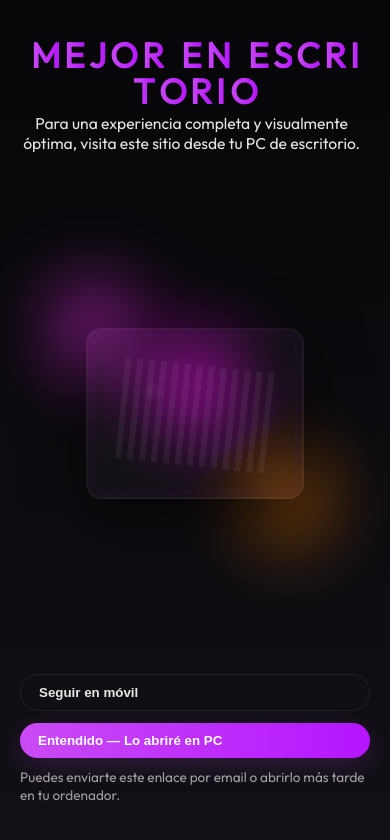
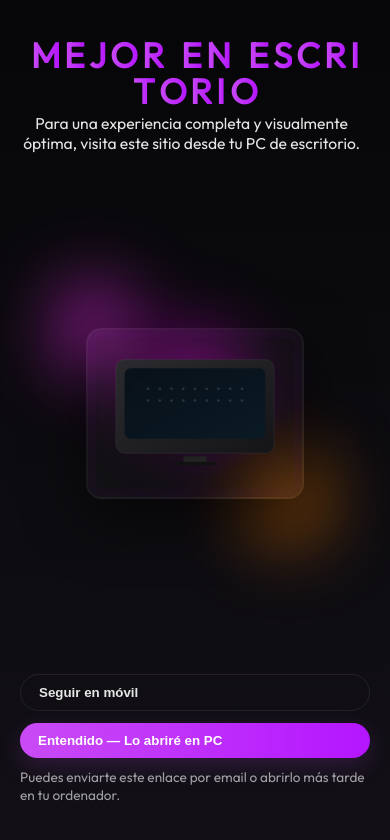
Before and after one commit to Julian-Enable/portfolio-react, a React (Vite) app: page / in a window 390 px wide. Shown: the top 840 px of the page. Built offline with nearby package versions, Linux system fonts and the light colour scheme.

Commit message:
Replace monitor dots with SVG mockup in MobileNotice
Replaces the CSS-based dot pattern in the MobileNotice component with a new SVG monitor mockup for improved visuals and consistency. Updates the CSS to style the SVG and adds a fallback pattern for very small devices.

```diff
--- a/src/components/MobileNotice/MobileNotice.css
+++ b/src/components/MobileNotice/MobileNotice.css
@@ -83,12 +83,25 @@
   overflow: hidden;
 }
 
-.mn-dots {
-  width: 70%;
-  height: 60%;
-  background-image: radial-gradient(circle at 20% 30%, rgba(255,255,255,0.06) 0%, transparent 8%), repeating-linear-gradient(90deg, rgba(255,255,255,0.06) 0 6px, transparent 6px 12px);
-  opacity: 0.95;
-  transform: rotate(6deg) translateY(2%);
+.mn-monitor {
+  width: 82%;
+  height: auto;
+  max-width: 86%;
+  max-height: 86%;
+  display: block;
+  filter: drop-shadow(0 20px 40px rgba(11,10,12,0.6)) saturate(110%);
+  transform: translateY(-1%);
+}
+
+/* keep a subtle fallback pattern for very small devices if needed */
+.mn-frame::after {
+  content: '';
+  position: absolute;
+  inset: 10% 8% 10% 8%;
+  background-image: radial-gradient(circle at 20% 30%, rgba(255,255,255,0.02) 0%, transparent 8%);
+  pointer-events: none;
+  opacity: 0.35;
+  border-radius: 2vw;
 }
 
 .mn-footer { width:100%; display:flex; flex-direction:column; align-items:center; gap:10px; padding-bottom:20px }
--- a/src/components/MobileNotice/MobileNotice.jsx
+++ b/src/components/MobileNotice/MobileNotice.jsx
@@ -1,5 +1,6 @@
 import React, { useEffect, useState, useRef } from 'react';
 import './MobileNotice.css';
+import monitorUrl from '../../assets/monitor_mockup.svg';
 
 const MobileNotice = ({ breakpoint = 480 }) => {
   const [show, setShow] = useState(false);
@@ -83,8 +84,9 @@ const MobileNotice = ({ breakpoint = 480 }) => {
         <main className="mn-main">
           <div className="mn-visual">
             <div className="mn-glow" />
-            <div className="mn-frame">
-              <div className="mn-dots" />
+            <div className="mn-frame" aria-hidden>
+              {/* Monitor SVG */}
+              <img src={monitorUrl} alt="Monitor mockup" className="mn-monitor" />
             </div>
           </div>
         </main>
```
Also changed, not shown: src/assets/monitor_mockup.svg (added).
